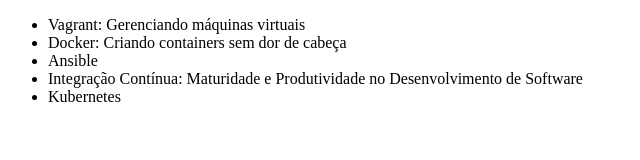
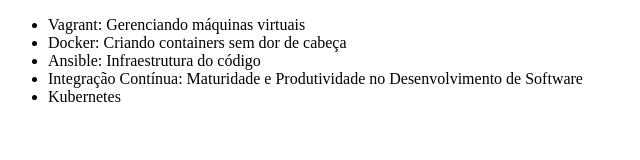
Before and after one commit to Manigold766/alura-git, a plain HTML site: page index.html in a window 1280 px wide. Shown: the whole page, without its empty margins (0-640 px from the left). Drawn offline with Linux system fonts and the light colour scheme.

Commit message:
Mudando nome do curso de Ansible

```diff
--- a/index.html
+++ b/index.html
@@ -8,7 +8,7 @@
     <ul>
         <li>Vagrant: Gerenciando máquinas virtuais</li>
         <li>Docker: Criando containers sem dor de cabeça</li>
-        <li>Ansible</li>
+        <li>Ansible: Infraestrutura do código</li>
         <li>Integração Contínua: Maturidade e Produtividade no Desenvolvimento de Software</li>
         <li>Kubernetes</li>
     </ul>
```
